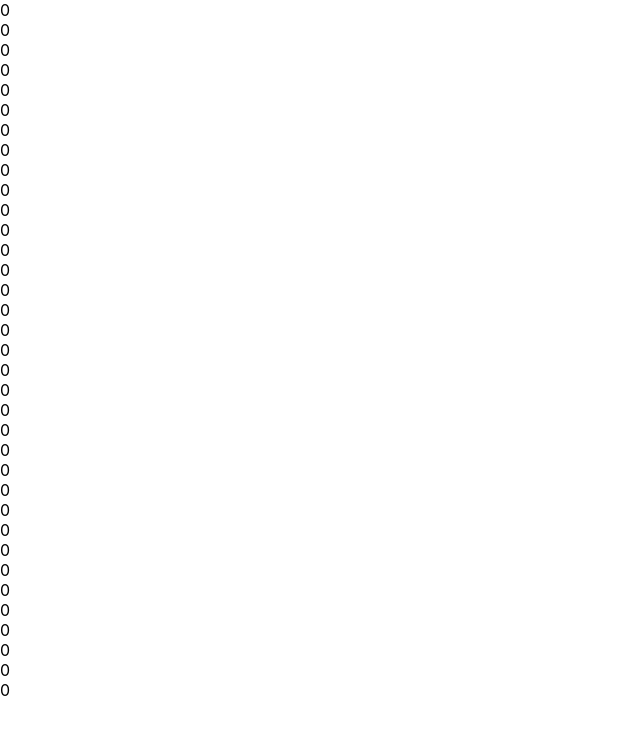
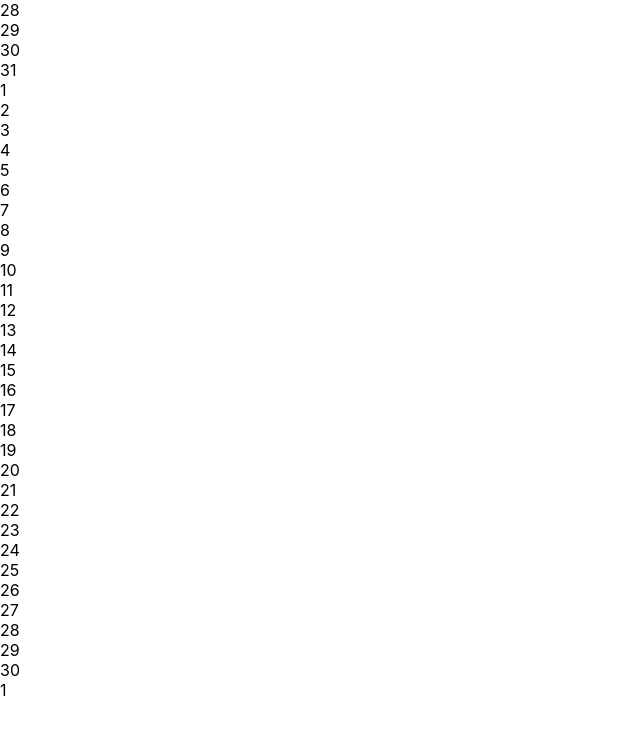
Before and after one commit to kimjiwon506/with-brother-calendar, a React (Create React App) app: page /dayjs in a window 1280 px wide. Shown: the top 734 px of the page, without its empty margins (0-640 px from the left). Built offline with nearby package versions, Linux system fonts and the light colour scheme.

Commit message:
feat: dayjs 테스트

```diff
--- a/src/pages/DayJsTest.tsx
+++ b/src/pages/DayJsTest.tsx
@@ -16,6 +16,7 @@ dayjs.extend(WeekOfYear);
 const DayJsTest = () => {
   const today = dayjs();
   const [viewDate, setViewDate] = useState(dayjs());
+  const [selectDate, setSelectDate] = useState(dayjs());
 
   const StartWeek = today.startOf('month').week();
   const EndedWeek = today.endOf('month').week();
@@ -32,11 +33,34 @@ const DayJsTest = () => {
         {Array(7)
           .fill(0)
           .map((item, index) => {
+            let current = viewDate
+              .startOf('week')
+              .week(week)
+              .add(item + index, 'day');
+            if (viewDate.format('MM') === '12') {
+              current = viewDate
+                .startOf('week')
+                .week(week - 52)
+                .add(item + index, 'day');
+            }
+
+            // 현재 날짜 (기준)
+            let isSelected =
+              selectDate.format('YYYYMMDD') === current.format('YYYYMMDD')
+                ? 'selected'
+                : '';
+            let isToday =
+              today.format('YYYYMMDD') === current.format('YYYYMMDD')
+                ? 'today'
+                : '';
+            let isNone =
+              current.format('MM') === viewDate.format('MM') ? '' : 'none';
+
             return (
               <>
                 <div className={`box`} key={`${week}_${item}`}>
                   <div className={`text`}>
-                    <span className={`day`}>{item}</span>
+                    <span className={`day`}>{current.format('D')}</span>
                   </div>
                 </div>
               </>
```
